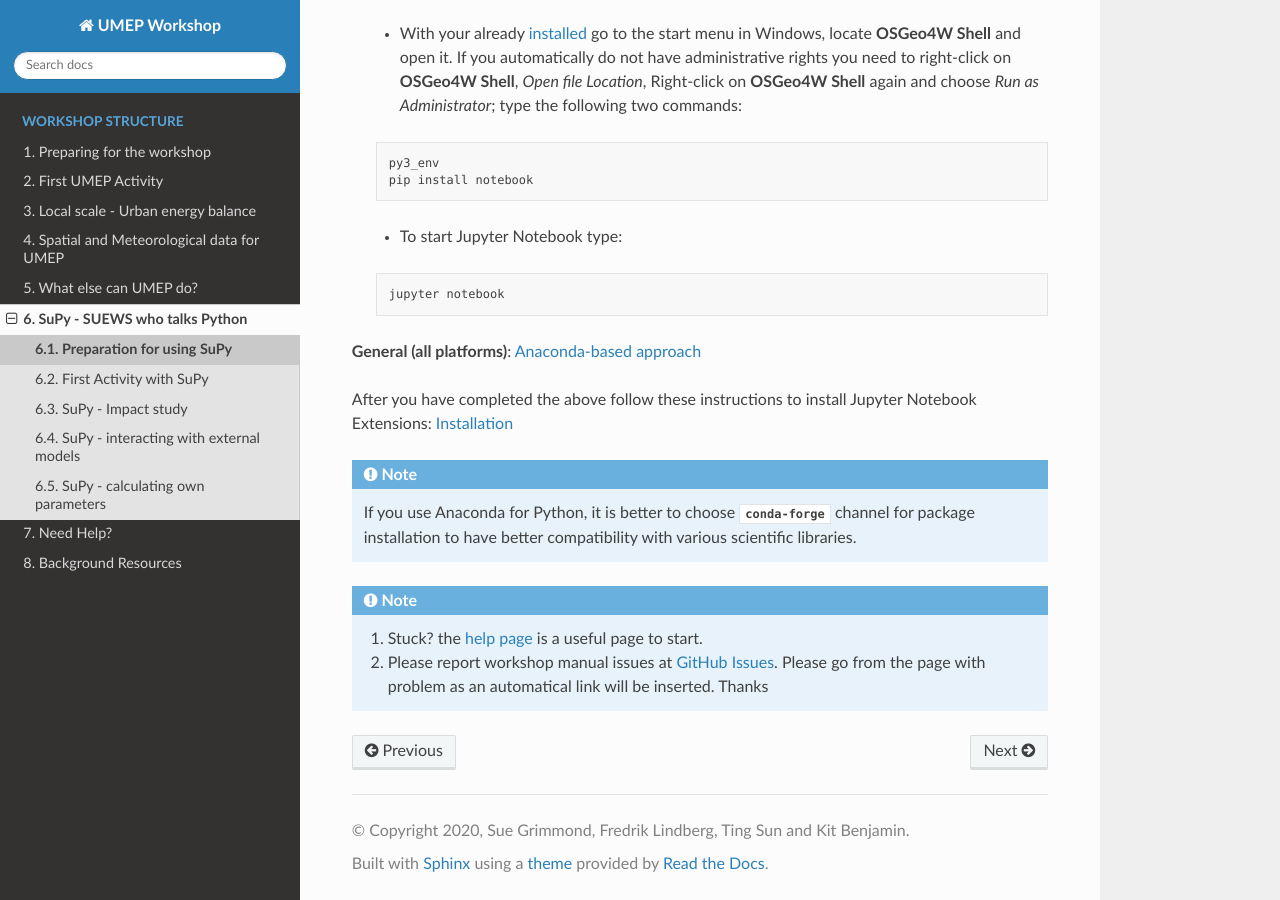
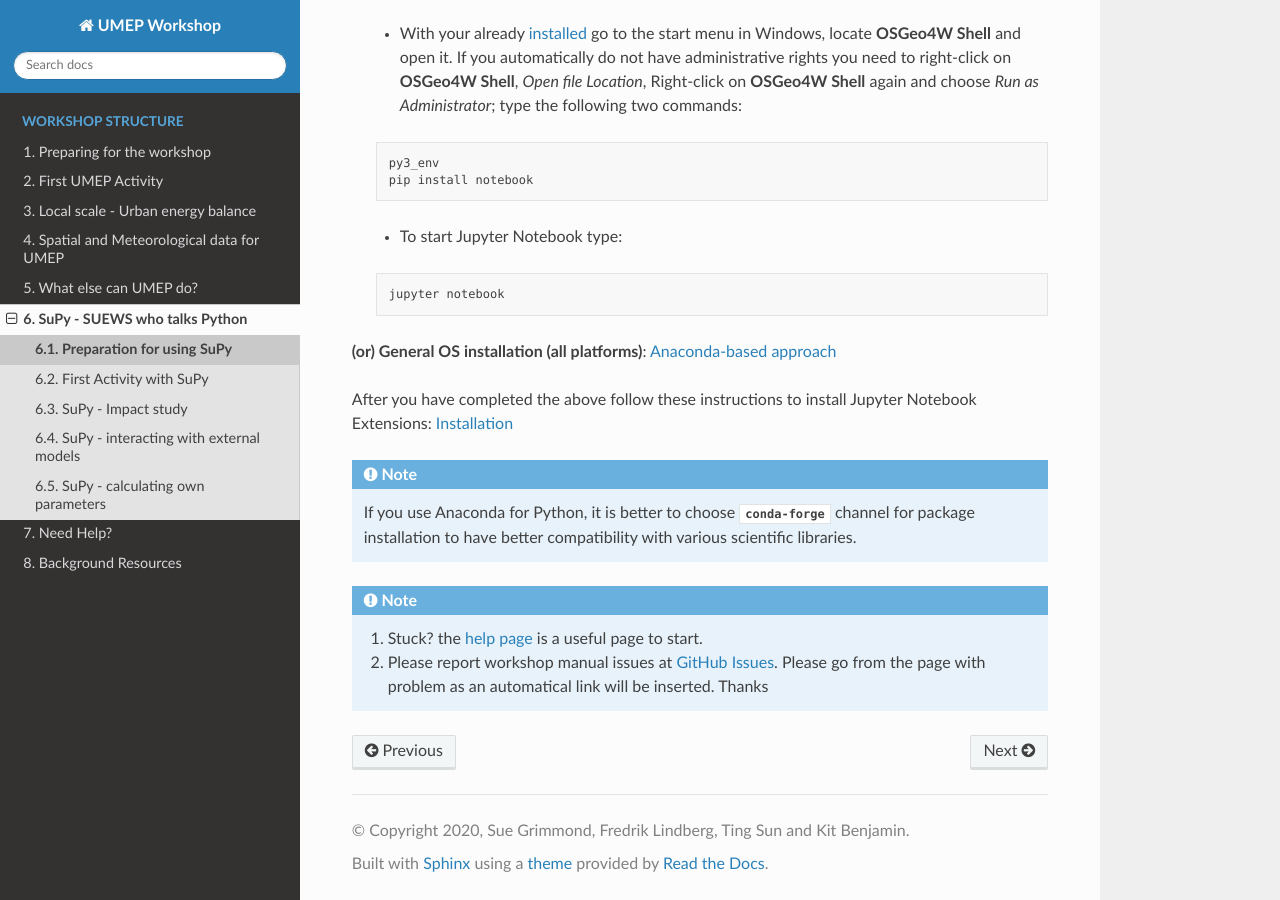
Before and after one commit to Urban-Meteorology-Reading/UMEP-Workshop, a Sphinx documentation site: the page built from source/SUPY/SuPy1.rst, in a window 1280 px wide and 900 px high, scrolled down 523 px. Built offline with Sphinx 7.4.7 and the Read the Docs theme 2.0.0, drawn with Linux system fonts in a browser that asks for light colours; pages that are not in the unit, such as notebooks, are missing from menus.

Commit message:
Update SuPy1.rst

```diff
--- a/source/SUPY/SuPy1.rst
+++ b/source/SUPY/SuPy1.rst
@@ -34,7 +34,7 @@ Preparation for using SuPy
       jupyter notebook
 
 
-**General (all platforms)**: `Anaconda-based approach <https://docs.anaconda.com/anaconda/install/>`_
+**(or) General OS installation (all platforms)**: `Anaconda-based approach <https://docs.anaconda.com/anaconda/install/>`_
 
 
 After you have completed the above follow these instructions to install Jupyter Notebook Extensions: `Installation <https://jupyter-contrib-nbextensions.readthedocs.io/en/latest/install.html>`_
```
